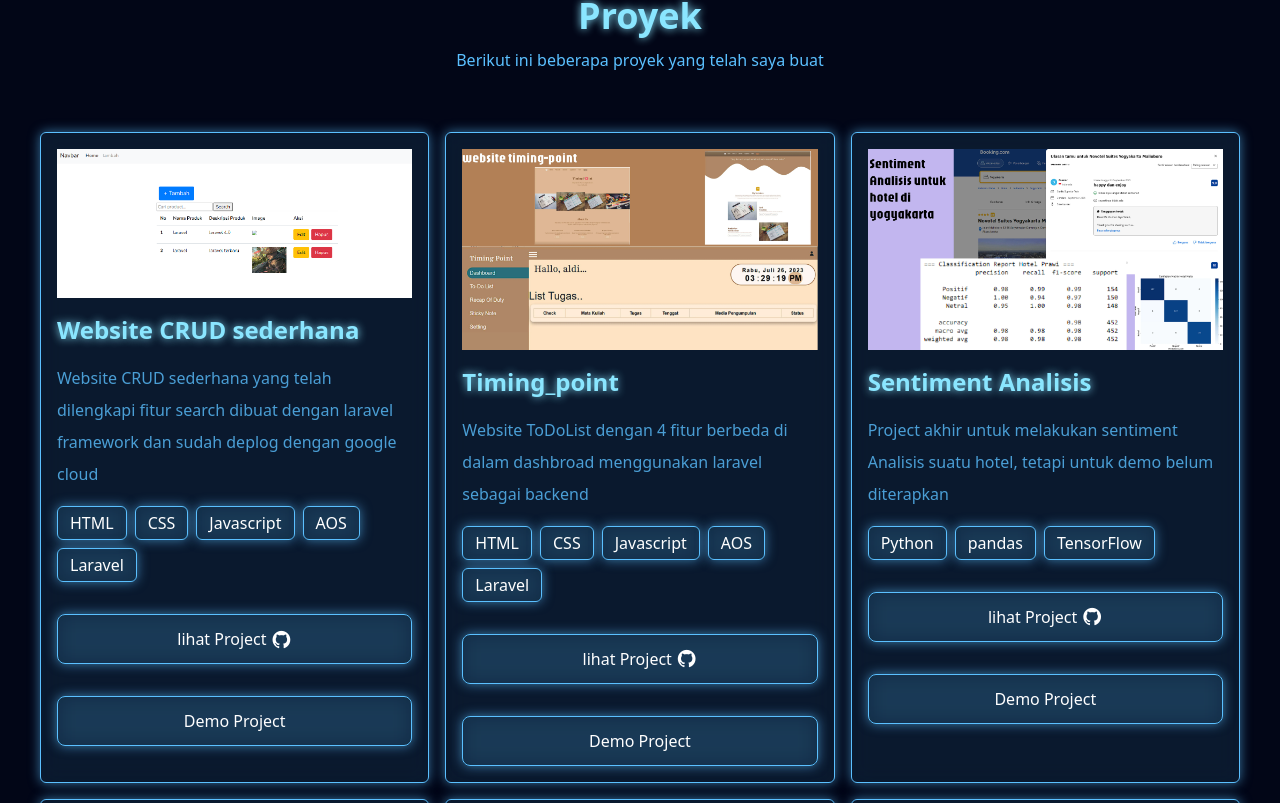
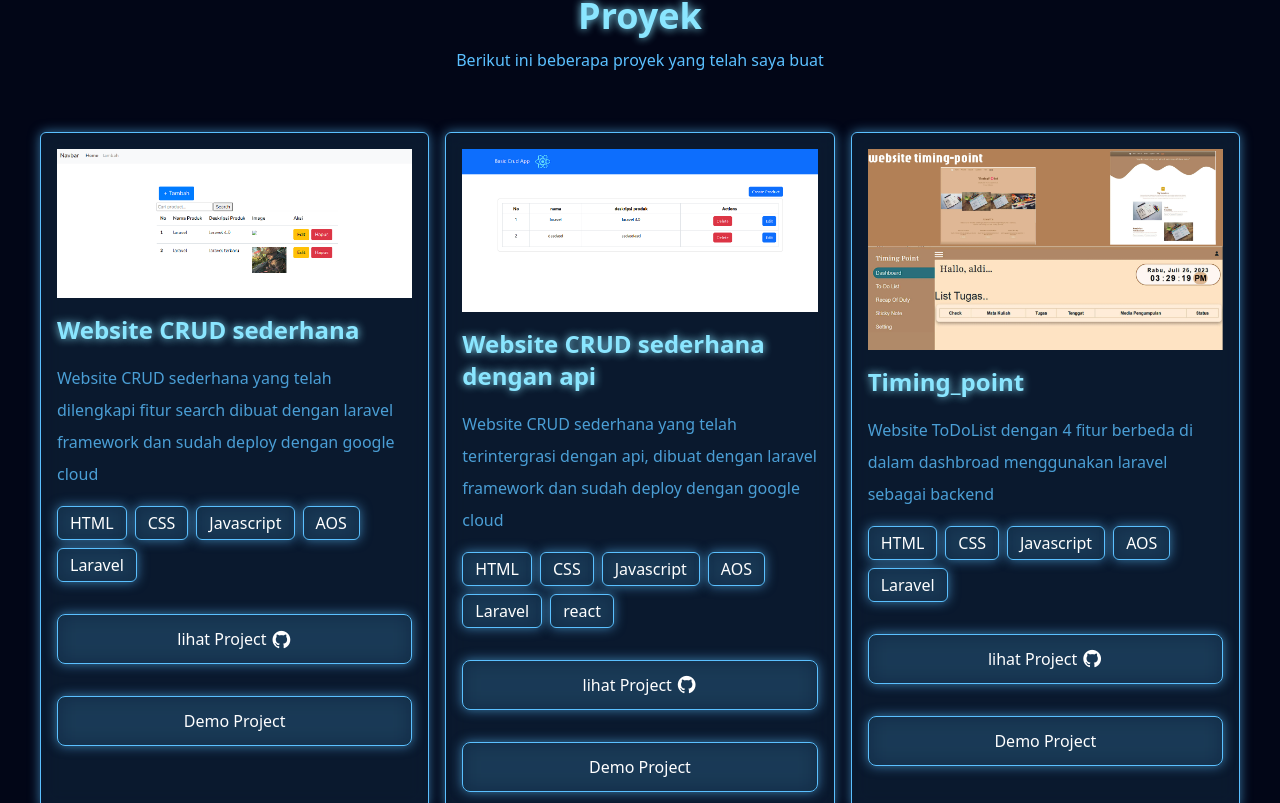
Before and after one commit to fuguhverdian/portofolio, a React (Vite) app: page / in a window 1280 px wide. Shown: the part 1997-2800 px from the top of the page. Built offline with nearby package versions, Linux system fonts and the light colour scheme.

Commit message:
tambah project

```diff
--- a/src/data.js
+++ b/src/data.js
@@ -140,79 +140,92 @@ import Proyek4 from "/assets/proyek/wbsite porto.webp";
 import Proyek5 from "/assets/proyek/image 6.webp";
 import Proyek6 from "/assets/proyek/ProyekDana.png";
 import Proyek7 from "/assets/proyek/proyek7.png";
+import Proyek8 from "/assets/proyek/project_api.png";
 
 export const listProyek = [
   {
     id: 1,
     gambar: Proyek7,
     nama: "Website CRUD sederhana",
-    desk: "Website CRUD sederhana  yang telah dilengkapi fitur search dibuat dengan laravel framework dan sudah deplog dengan google cloud",
+    desk: "Website CRUD sederhana  yang telah dilengkapi fitur search dibuat dengan laravel framework dan sudah deploy dengan google cloud",
     tools: ["HTML", "CSS", "Javascript", "AOS","Laravel"],
     link:"https://github.com/fuguhverdian/CRUD_LARAVEL",
     logo: "ri-github-fill ri-lg",
     link_deploy:"http://34.63.201.81",
     logo_link: "ri-link-fill ri-lg",
+    dad: "100",
+  },
+  {
+    id: 2,
+    gambar: Proyek8,
+    nama: "Website CRUD sederhana dengan api",
+    desk: "Website CRUD sederhana  yang telah terintergrasi dengan api, dibuat dengan laravel framework dan sudah deploy dengan google cloud",
+    tools: ["HTML", "CSS", "Javascript", "AOS","Laravel","react"],
+    link:"https://github.com/fuguhverdian/CRUD_LARAVEL",
+    logo: "ri-github-fill ri-lg",
+    link_deploy:"https://projectinven.vercel.app/",
+    logo_link: "ri-link-fill ri-lg",
     dad: "200",
   },
   {
-    id: 2,
+    id: 3,
     gambar: Proyek1,
     nama: "Timing_point",
     desk: "Website ToDoList dengan 4 fitur berbeda di dalam dashbroad menggunakan laravel sebagai backend",
     tools: ["HTML", "CSS", "Javascript", "AOS","Laravel"],
     link:"https://github.com/fuguhverdian/FP-PemWeb",
     logo: "ri-github-fill ri-lg",
-    dad: "200",
+    dad: "300",
   },
   {
-    id: 3,
+    id: 4,
     gambar: Proyek2,
     nama: "Sentiment Analisis",
     desk: "Project akhir untuk melakukan sentiment Analisis suatu hotel, tetapi untuk demo belum diterapkan",
     tools: ["Python", "pandas", "TensorFlow"],
     link:"https://github.com/fuguhverdian/Sentiment-Analysis",
     logo: "ri-github-fill ri-lg",
-    dad: "300",
+    dad: "400",
   },
   {
-    id: 4,
+    id: 5,
     gambar: Proyek3,
     nama: "Scraping web hotel",
     desk: "Project untuk melakukan Scraping data di situs booking.com",
     tools: ["Python", "BeutifulSoup", "Selenium"],
     link:"https://github.com/fuguhverdian/web_scraping-for-booking-only-coments.com",
     logo: "ri-github-fill ri-lg",
-    dad: "400",
+    dad: "500",
   },
 
   {
-    id: 5,
+    id: 6,
     gambar: Proyek4,
     nama: "Website Portfolio",
     desk: "Website Portofolio diri dengan menggunakan React dan TailwindCSS",
     tools: ["ReactJS", "TailwindCSS", "Bootstrap", "AOS"],
     link:"#",
     logo: "ri-github-fill ri-lg",
-    dad: "500",
+    dad: "600",
   },
   {
-    id: 6,
+    id: 7,
     gambar: Proyek5,
     nama: "Playman - App music player",
     desk: "Music player berbasis android menggunakan bahasa C#",
     tools: ["C#"],
     link:"https://github.com/AldiPutra24/Music-Players",
     logo: "ri-github-fill ri-lg",
-    dad: "600",
+    dad: "700",
   },
   {
-    id: 7,
+    id: 8,
     gambar: Proyek6,
     nama: "UI/UX DANA",
     desk: "User Interface untuk dana sebagai project di semester lalu",
     tools: ["Figma"],
     link:"https://www.figma.com/proto/RouKjCU8qqmxnNBaE6bx5c/skecth?node-id=1-7&starting-point-node-id=1%3A7&t=XNyE46ktmnzR3hST-1",
     logo: "ri-figma-fill ri-lg",
-    dad: "700",
+    dad: "800",
   },
 ];
```
Also changed, not shown: public/assets/proyek/project_api.png (added).
